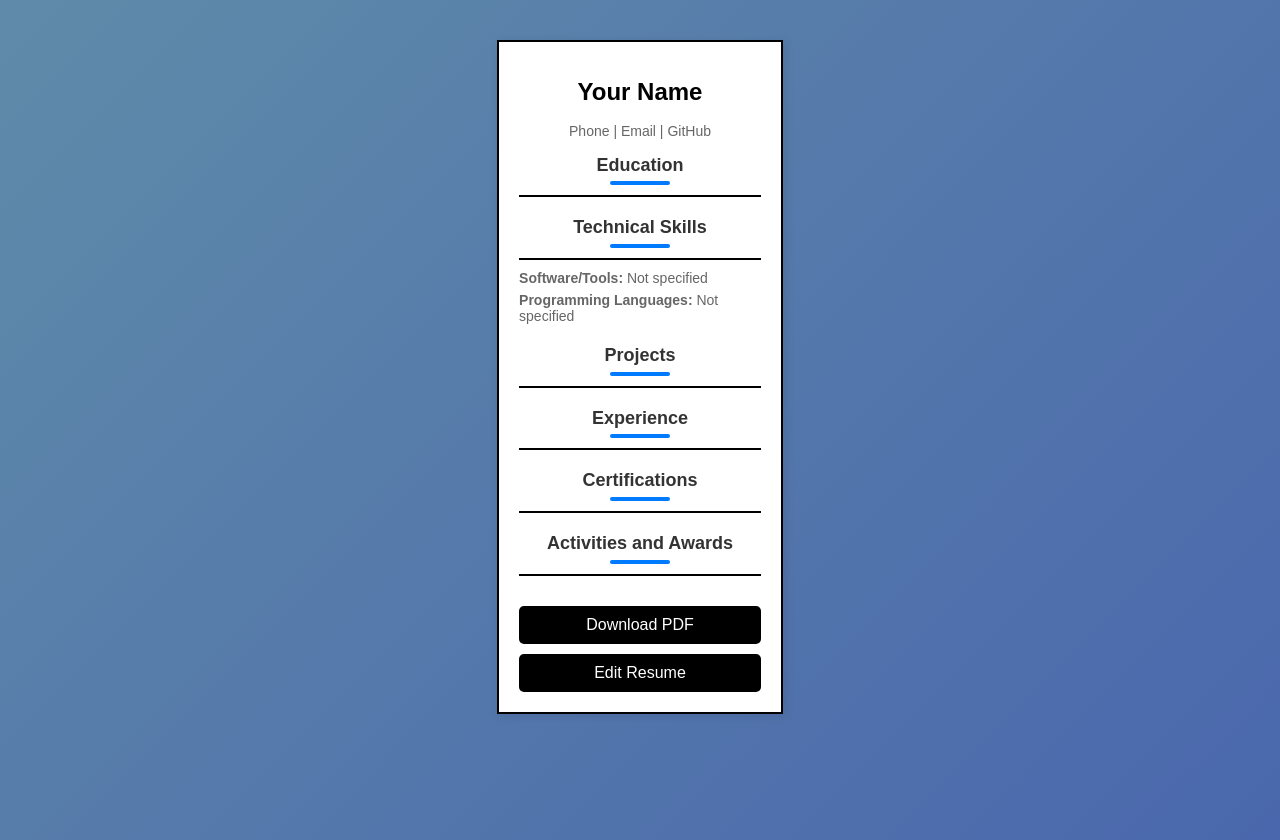
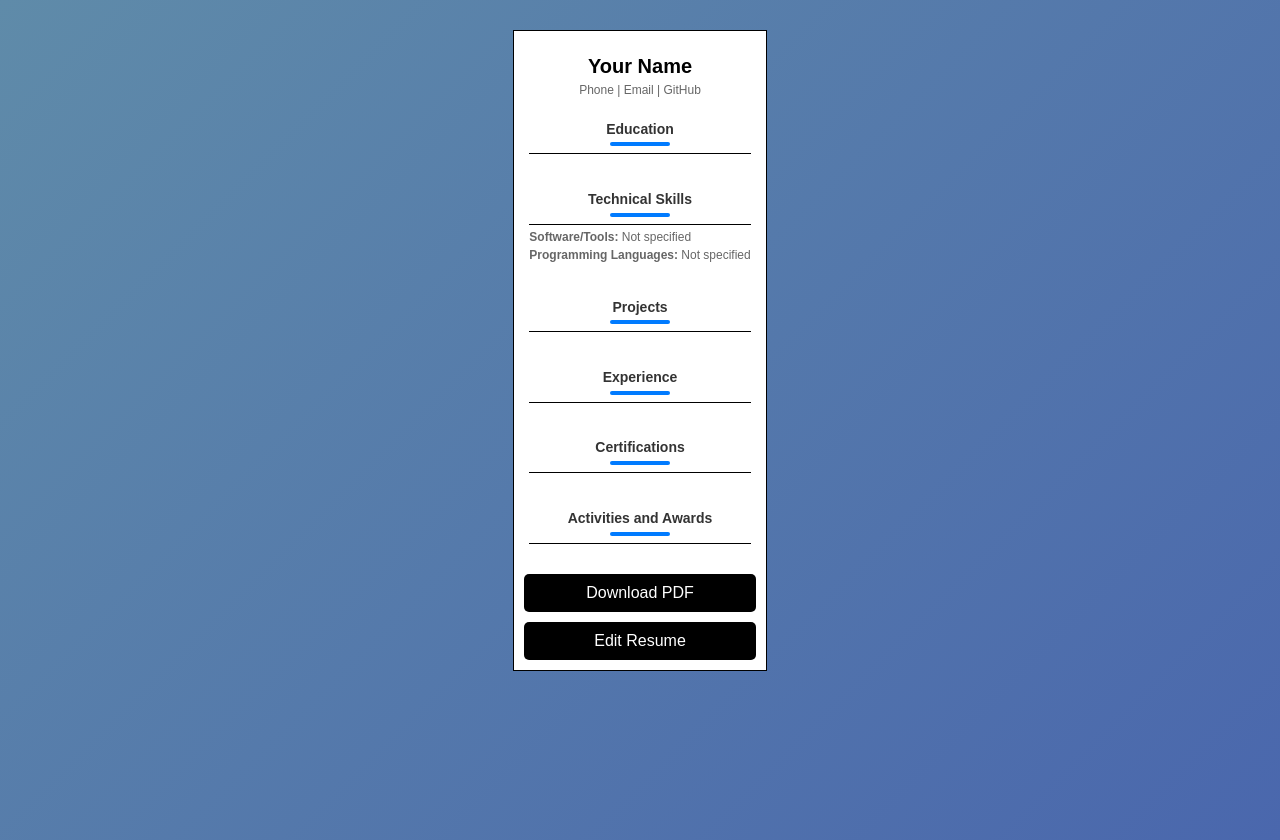
Before and after one commit to Anurag910955/demo, a React (Create React App) app in the folder client/: page /resume-preview in a window 1280 px wide. Built offline with nearby package versions, Linux system fonts and the light colour scheme.

Commit message:
first commit

```diff
--- a/client/src/templates/template1.css
+++ b/client/src/templates/template1.css
@@ -1,33 +1,40 @@
 .template1 {
-  font-family: Arial, sans-serif;
-  padding: 20px;
-  border: 2px solid #000;
-  margin: 20px auto;
-  width: 80%;
-  box-shadow: 2px 2px 10px rgba(0, 0, 0, 0.1);
+  font-size: 12px;
+  padding: 10px;
+  border: 1px solid #000;
+  margin: 10px auto;
+  width: 100%;
+  max-width: 750px;
+  box-shadow: none;
+  box-sizing: border-box;
+  page-break-inside: avoid;
 }
 
 .template1 h1 {
-  font-size: 24px;
+  font-size: 20px;
   text-align: center;
+  margin-bottom: 5px;
 }
 
 .template1 .resume-contact {
-  text-align: center;
-  font-size: 14px;
-  margin-bottom: 10px;
+  font-size: 12px;
+  margin-bottom: 5px;
 }
 
 .template1 section {
-  margin-bottom: 20px;
+  margin-bottom: 10px;
+  padding: 5px;
 }
 
 .template1 h2 {
-  border-bottom: 2px solid #000;
-  padding-bottom: 5px;
-  margin-bottom: 10px;  /* ✅ Fixed the typo */
+  font-size: 14px;
+  border-bottom: 1px solid #000;
+  padding-bottom: 2px;
+  margin-bottom: 5px;
 }
 
 .template1 p {
-  margin: 5px 0;
+  font-size: 12px;
+  margin: 3px 0;
+  line-height: 1.3;
 }
--- a/client/src/templates/template2.css
+++ b/client/src/templates/template2.css
@@ -1,40 +1,40 @@
 .template2 {
-  font-family: 'Georgia', serif;
-  padding: 15px;  /* Reduced padding */
-  border: 2px dashed #000;
-  margin: 20px auto;
-  width: 80%;  /* Match width with Template 1 */
-  max-width: 800px;  /* Prevents excessive widening */
-  background: #f9f9f9;
-  overflow-wrap: break-word;  /* Ensures long words wrap */
-  word-wrap: break-word;
-  box-sizing: border-box; /* Ensures padding doesn't increase width */
+  font-size: 12px;
+  padding: 10px;
+  border: 1px solid #000;
+  margin: 10px auto;
+  width: 100%;
+  max-width: 750px;
+  box-shadow: none;
+  box-sizing: border-box;
+  page-break-inside: avoid;
 }
+
 .template2 h1 {
-  font-size: 26px;
-  text-align: left;
+  font-size: 20px;
+  text-align: center;
+  margin-bottom: 5px;
 }
 
 .template2 .resume-contact {
-  text-align: left;
-  font-size: 14px;
-  margin-bottom: 15px;
+  font-size: 12px;
+  margin-bottom: 5px;
 }
 
 .template2 section {
-  margin-bottom: 15px;
+  margin-bottom: 10px;
+  padding: 5px;
 }
 
 .template2 h2 {
-  font-size: 18px;
-  text-transform: uppercase;
+  font-size: 14px;
+  border-bottom: 1px solid #000;
+  padding-bottom: 2px;
   margin-bottom: 5px;
 }
 
 .template2 p {
-  line-height: 1.6;
-  font-size: 14px;
+  font-size: 12px;
+  margin: 3px 0;
+  line-height: 1.3;
 }
-.template2 {
-  border: none;
-}
--- a/client/src/templates/template3.css
+++ b/client/src/templates/template3.css
@@ -1,41 +1,40 @@
 .template3 {
-  font-family: 'Verdana', sans-serif;
-  padding: 20px; /* Reduced padding */
+  font-size: 12px;
+  padding: 10px;
   border: 1px solid #000;
-  margin: 20px auto;
-  width: 80%;  /* Match width with Template 1 */
-  max-width: 800px;
-  background: #fff;
-  overflow-wrap: break-word;
-  word-wrap: break-word;
+  margin: 10px auto;
+  width: 100%;
+  max-width: 750px;
+  box-shadow: none;
   box-sizing: border-box;
+  page-break-inside: avoid;
 }
 
 .template3 h1 {
-  font-size: 28px;
+  font-size: 20px;
   text-align: center;
-  text-transform: uppercase;
+  margin-bottom: 5px;
 }
 
 .template3 .resume-contact {
-  text-align: center;
-  font-size: 13px;
-  margin-bottom: 15px;
+  font-size: 12px;
+  margin-bottom: 5px;
 }
 
 .template3 section {
-  margin-bottom: 20px;
-  padding: 10px;
+  margin-bottom: 10px;
+  padding: 5px;
 }
 
 .template3 h2 {
-  font-size: 20px;
+  font-size: 14px;
   border-bottom: 1px solid #000;
-  padding-bottom: 3px;
-  margin-bottom: 10px;
+  padding-bottom: 2px;
+  margin-bottom: 5px;
 }
 
 .template3 p {
-  margin: 5px 0;
-  font-size: 14px;
+  font-size: 12px;
+  margin: 3px 0;
+  line-height: 1.3;
 }
```
